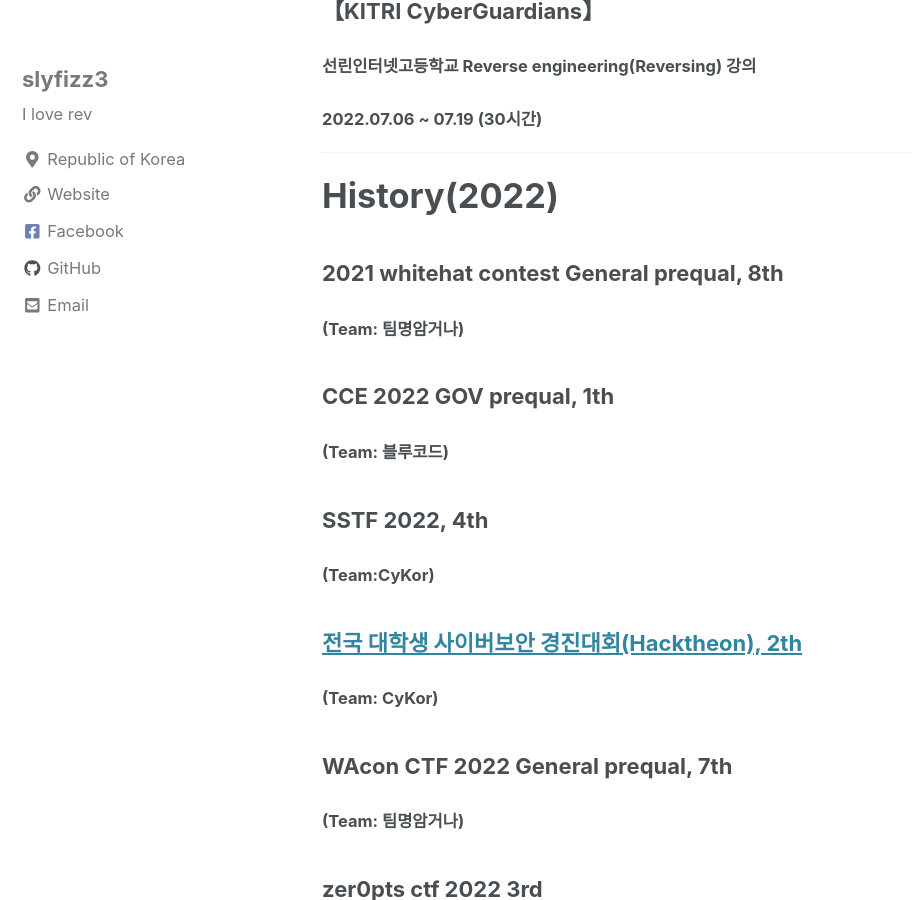
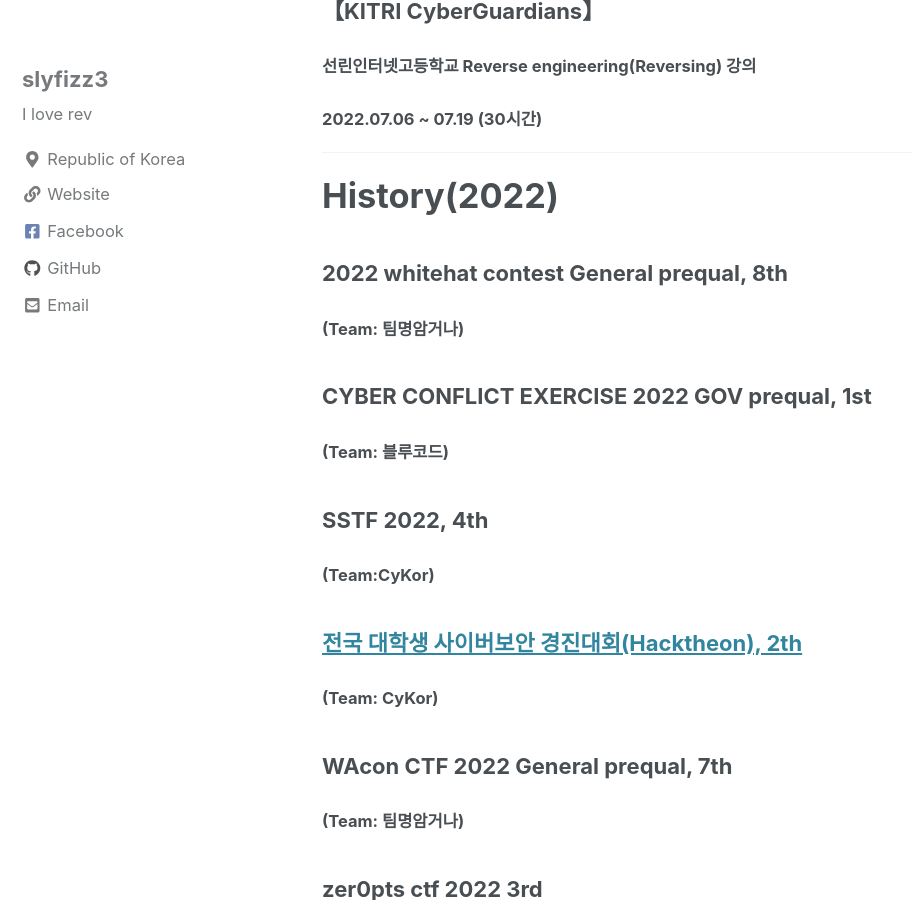
Before and after one commit to slyfizz3/slyfizz3.github.io, a Jekyll site: the page built from _pages/about.md, in a window 1280 px wide and 900 px high, scrolled down 1735 px. Shown: the whole window, without its empty margins (0-912 px from the left). Built offline with Jekyll 4.4.1, drawn with Linux system fonts in a browser that asks for light colours; cached includes are drawn as plain includes; nearby versions of some CDN libraries.

Commit message:
Update about.md

```diff
--- a/_pages/about.md
+++ b/_pages/about.md
@@ -59,10 +59,10 @@ Nickname:slyfizz,rev4fun
 
 # History(2022)
 
-### 2021 whitehat contest General prequal, 8th
+### 2022 whitehat contest General prequal, 8th
 #### (Team: 팀명암거나)
 
-### CCE 2022 GOV prequal, 1th
+### CYBER CONFLICT EXERCISE 2022 GOV prequal, 1st
 #### (Team: 블루코드)
 
 ### SSTF 2022, 4th
```
